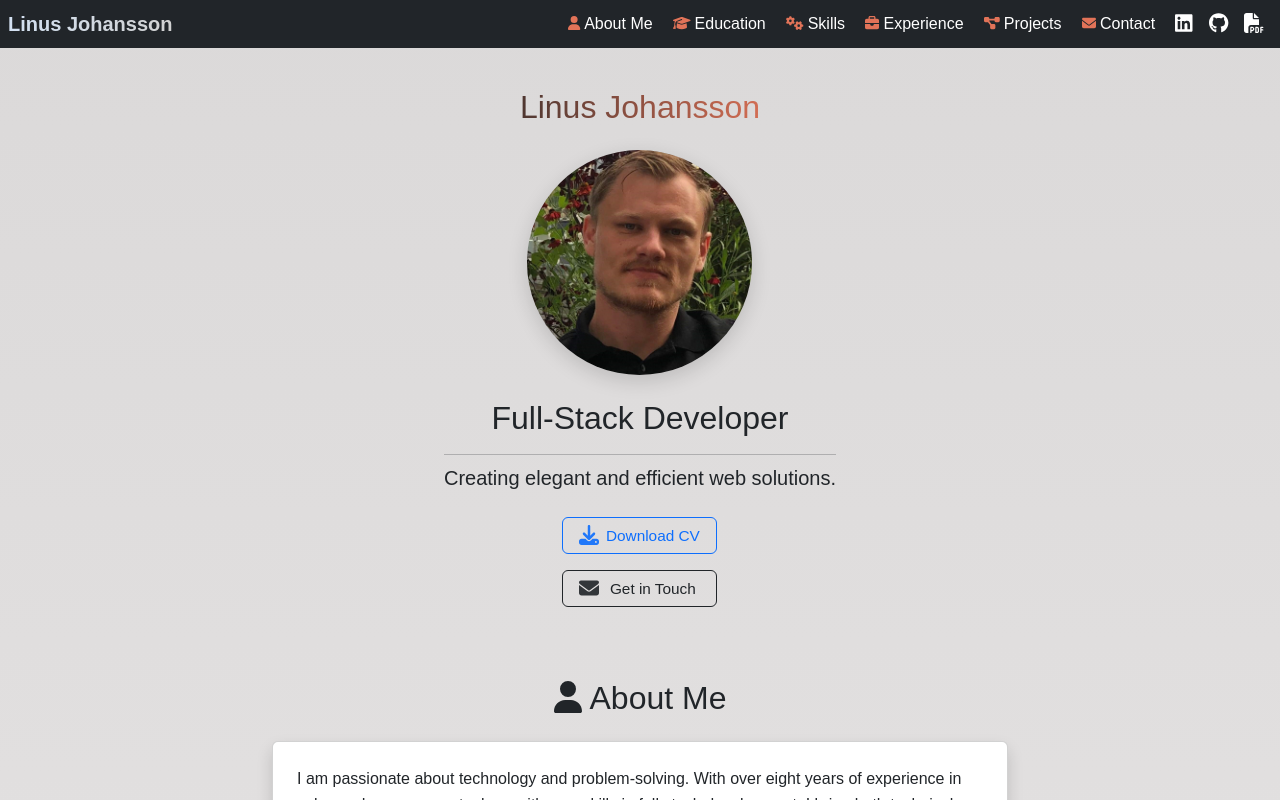
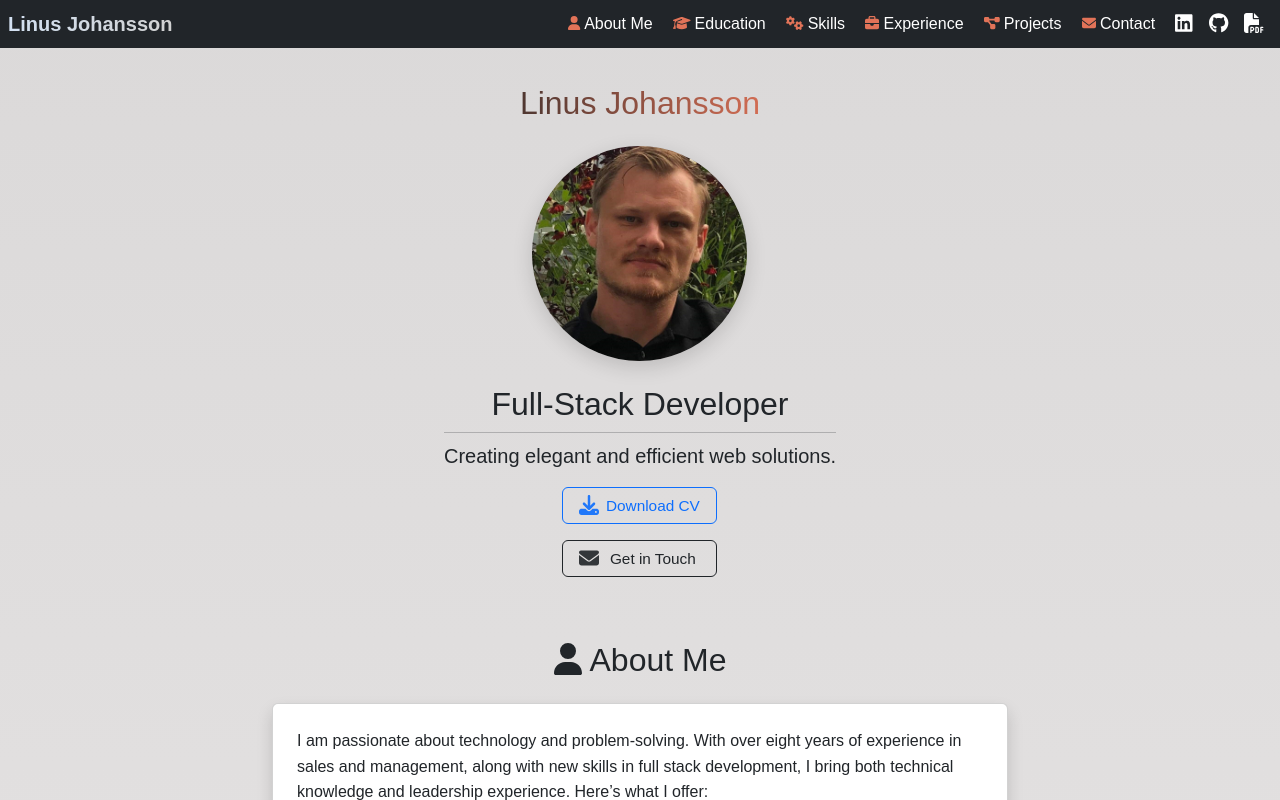
Before and after one commit to j0hanz/j0hanz-portfolio, a React (Create React App) app: page / in a window 1280 px wide. Shown: the top 800 px of the page. Built offline with nearby package versions, Linux system fonts and the light colour scheme.

Commit message:
Update padding and section styling for consistent spacing and appearance

```diff
--- a/src/App.module.css
+++ b/src/App.module.css
@@ -6,7 +6,7 @@
 
 .mainContent {
   width: 100%;
-  padding-top: 4rem;
+  padding-top: 3.75rem;
 }
 
 body {
--- a/src/components/Hero.js
+++ b/src/components/Hero.js
@@ -30,7 +30,7 @@ const Hero = React.memo(() => {
   // CSS class combinations for various elements
   const classes = `mb-4 ${styles.gradientText}`;
   const imageClasses = `mb-4 ${styles.heroImage}`;
-  const leadClasses = `mb-4 lead`;
+  const leadClasses = `lead`;
 
   return (
     <section id="hero" className="hero-section text-center py-4">
@@ -39,23 +39,18 @@ const Hero = React.memo(() => {
           <Col xs="auto">
             {/* Hero Title */}
             <h1 className={classes}>Linus Johansson</h1>
-
             {/* Hero Image */}
             <img src={Image} alt="Linus Johansson" className={imageClasses} />
-
             {/* Subtitle */}
-            <h2 className="mb-3">Full-Stack Developer</h2>
-
+            <h2>Full-Stack Developer</h2>
             {/* Divider Line */}
             <hr className="my-2" />
-
             {/* Lead Paragraph */}
             <p className={leadClasses}>
               Creating elegant and efficient web solutions.
             </p>
-
             {/* Download CV Button and Contact Button */}
-            <div className="d-flex flex-column justify-content-center align-items-center my-4">
+            <div className="d-flex flex-column justify-content-center align-items-center my-3">
               <Button
                 onClick={handleDownload}
                 variant="outline-primary mb-3 "
--- a/src/components/styles/Hero.module.css
+++ b/src/components/styles/Hero.module.css
@@ -1,6 +1,6 @@
 .heroImage {
-  width: 225px;
-  height: 225px;
+  width: 215px;
+  height: 215px;
   object-fit: cover;
   border-radius: 50%;
   margin-bottom: 1.5rem;
```
